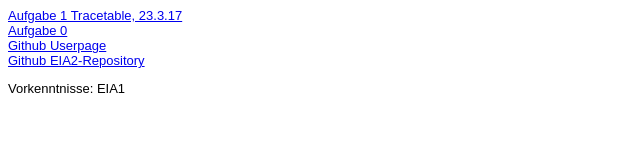
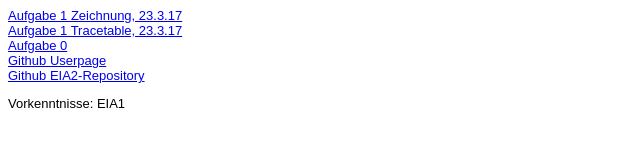
Before and after one commit to fehrenbi/EIA2, a plain HTML site: page Steckbrief/steckbrief.htm in a window 1280 px wide. Shown: the whole page, without its empty margins (0-640 px from the left). Drawn offline with Linux system fonts and the light colour scheme.

Commit message:
Steckbrief

```diff
--- a/Steckbrief/steckbrief.htm
+++ b/Steckbrief/steckbrief.htm
@@ -13,6 +13,7 @@ body {
 </head>
 <body>
 	<!-- Hier die Links zu den gelösten Aufgaben einstellen, aktuelle oben, alte stehen lassen! Format: Aufgabenbezeichnung, Datum -->
+<a href="https://fehrenbi.github.io/EIA2/Aufgabe 1/IMG_4829.JPG" target="_blank">Aufgabe 1 Zeichnung, 23.3.17</a></br>
 <a href="https://fehrenbi.github.io/EIA2/Aufgabe 1/Tracetable PDF.pdf" target="_blank">Aufgabe 1 Tracetable, 23.3.17</a></br>
 <a href="https://fehrenbi.github.io/EIA2/Aufgabe 0/aufgabe0.html" target="_blank">Aufgabe 0</a></br>
 
```
